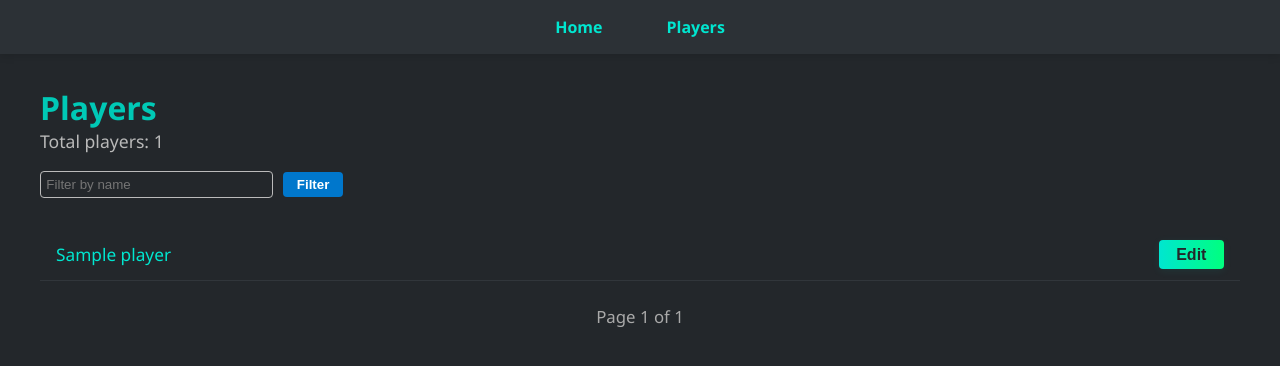
After one commit to DavidHearl/predictions, a Django app: page /players/ in a window 1280 px wide. The commit adds this page. Shown: the top 366 px of the page. Run offline with Django 5.2, Linux system fonts and the light colour scheme; tables that the repository leaves empty hold one stand-in row (values such as "Sample post").

Commit message:
added very basic terrible looking styles

```diff
--- a/data_collection/templates/data_collection/home.html
+++ b/data_collection/templates/data_collection/home.html
@@ -2,5 +2,7 @@
 {% load static %}
 
 {% block content %}
+<div class="container">
     <h1>Welcome to the Home Page</h1>
+</div>
 {% endblock %}
--- /dev/null
+++ b/data_collection/templates/data_collection/players.html
@@ -0,0 +1,47 @@
+{% extends "base.html" %}
+{% load static %}
+
+{% block extra_css %}
+    <link rel="stylesheet" href="{% static 'css/players.css' %}">
+{% endblock %}
+
+{% block content %}
+<div class="container">
+    <h1>Players</h1>
+    <div class="player-counts">
+        <span>Total players: {{ total_count }}</span>
+        {% if query %}
+            <span> | Filtered: {{ filtered_count }}</span>
+        {% endif %}
+    </div>
+    <form method="get" class="player-filter-form">
+        <input type="text" name="q" placeholder="Filter by name" value="{{ query }}">
+        <button type="submit">Filter</button>
+    </form>
+    <ul class="player-list">
+        {% for player in players %}
+            <li class="player-row">
+                <span class="player-name">
+                    <a href="{% url 'player_detail' player.pk %}">{{ player.name }}</a>
+                </span>
+                <span class="player-edit">
+                    <form action="{% url 'player_edit' player.pk %}" method="get">
+                        <button type="submit" class="edit-btn">Edit</button>
+                    </form>
+                </span>
+            </li>
+        {% empty %}
+            <li>No players found.</li>
+        {% endfor %}
+    </ul>
+    <div class="pagination">
+        {% if page_obj.has_previous %}
+            <a href="?q={{ query }}&page={{ page_obj.previous_page_number }}">Previous</a>
+        {% endif %}
+        <span>Page {{ page_obj.number }} of {{ page_obj.paginator.num_pages }}</span>
+        {% if page_obj.has_next %}
+            <a href="?q={{ query }}&page={{ page_obj.next_page_number }}">Next</a>
+        {% endif %}
+    </div>
+</div>
+{% endblock %}
--- a/data_collection/urls.py
+++ b/data_collection/urls.py
@@ -3,4 +3,7 @@ from . import views
 
 urlpatterns = [
     path('', views.home, name='home'),
+    path('players/', views.players, name='players'),
+    path('players/<int:pk>/', views.player_detail, name='player_detail'),
+    path('players/<int:pk>/edit/', views.player_edit, name='player_edit'),
 ]
--- a/data_collection/views.py
+++ b/data_collection/views.py
@@ -1,5 +1,48 @@
-from django.shortcuts import render
+from django.shortcuts import render, get_object_or_404, redirect
+from .models import *
+from .forms import *
+from django.core.paginator import Paginator
 
 
 def home(request):
-    return render(request, 'data_collection/home.html')
+    return render(request, "data_collection/home.html")
+
+
+def players(request):
+    query = request.GET.get("q", "")
+    players_qs = Player.objects.all()
+    if query:
+        players_qs = players_qs.filter(name__icontains=query)
+    total_count = Player.objects.count()
+    filtered_count = players_qs.count()
+    paginator = Paginator(players_qs, 200)
+    page_number = request.GET.get("page")
+    page_obj = paginator.get_page(page_number)
+    return render(
+        request,
+        "data_collection/players.html",
+        {
+            "players": page_obj.object_list,
+            "page_obj": page_obj,
+            "query": query,
+            "total_count": total_count,
+            "filtered_count": filtered_count,
+        },
+    )
+
+
+def player_detail(request, pk):
+    player = get_object_or_404(Player, pk=pk)
+    return render(request, "data_collection/player_detail.html", {"player": player})
+
+
+def player_edit(request, pk):
+    player = get_object_or_404(Player, pk=pk)
+    if request.method == "POST":
+        form = PlayerForm(request.POST, instance=player)
+        if form.is_valid():
+            form.save()
+            return redirect("player_detail", pk=player.pk)
+    else:
+        form = PlayerForm(instance=player)
+    return render(request, "data_collection/player_edit.html", {"form": form, "player": player})
--- /dev/null
+++ b/static/css/players.css
@@ -0,0 +1,101 @@
+.player-counts {
+    margin-bottom: 1em;
+    font-size: 1.1em;
+    color: #b9b9b9;
+}
+
+.player-filter-form {
+    margin-bottom: 1.5em;
+}
+
+.player-filter-form input[type="text"] {
+    padding: 0.4em;
+    border-radius: 4px;
+    border: 1px solid #bbb;
+    width: 220px;
+}
+
+.player-filter-form button {
+    padding: 0.4em 1em;
+    border-radius: 4px;
+    border: none;
+    background: #0077cc;
+    color: #fff;
+    cursor: pointer;
+    margin-left: 0.5em;
+    transition: background 0.2s;
+}
+
+.player-filter-form button:hover {
+    background: #005fa3;
+}
+
+.player-list {
+    list-style: none;
+    padding: 0;
+    margin: 0 0 1.5em 0;
+}
+
+.player-row {
+    display: flex;
+    justify-content: space-between;
+    align-items: center;
+    padding: 0.7em 1em;
+    border-bottom: 1px solid #31363b;
+    background: #23272b;
+    transition: background 0.2s;
+}
+
+.player-row:hover {
+    background: #293036;
+}
+
+.player-name a {
+    color: #00e6d0;
+    font-size: 1.08em;
+    font-weight: 500;
+}
+
+.player-edit {
+    margin-left: 1em;
+}
+
+.edit-btn {
+    background: linear-gradient(90deg, #00e6d0 0%, #00ff7f 100%);
+    color: #23272b;
+    font-weight: bold;
+    border: none;
+    border-radius: 4px;
+    padding: 0.35em 1.1em;
+    cursor: pointer;
+    transition: background 0.2s, color 0.2s;
+    font-size: 1em;
+    box-shadow: 0 2px 8px rgba(0,230,208,0.08);
+    margin: 0;
+}
+
+.edit-btn:hover {
+    background: linear-gradient(90deg, #00ff7f 0%, #00e6d0 100%);
+    color: #23272b;
+}
+
+.pagination {
+    margin-top: 1.5em;
+    text-align: center;
+}
+
+.pagination a {
+    color: #0077cc;
+    text-decoration: none;
+    margin: 0 1em;
+    font-weight: bold;
+}
+
+.pagination a:hover {
+    text-decoration: underline;
+}
+
+.pagination span {
+    color: #a9a9a9;
+    font-size: 1.05em;
+}
--- a/static/css/styles.css
+++ b/static/css/styles.css
@@ -1,3 +1,102 @@
 body {
     font-family: 'Segoe UI', Tahoma, Geneva, Verdana, sans-serif;
+    background: #23272b;
+    color: #e0e6eb;
+    margin: 0;
+    padding: 0;
 }
+
+a {
+    color: #00e6d0;
+    text-decoration: none;
+    transition: color 0.2s;
+}
+
+a:hover {
+    color: #00ff7f;
+    text-decoration: underline;
+}
+
+nav {
+    background: #2c3136;
+    padding: 1em 0;
+    box-shadow: 0 2px 8px rgba(0,0,0,0.12);
+}
+
+nav ul {
+    list-style: none;
+    margin: 0;
+    padding: 0;
+    display: flex;
+    gap: 2em;
+    justify-content: center;
+}
+
+nav li {
+    display: inline;
+}
+
+nav a {
+    color: #00e6d0;
+    font-weight: 600;
+    padding: 0.5em 1em;
+    border-radius: 4px;
+}
+
+nav a:hover, nav a.active {
+    background: #1b2227;
+    color: #00ff7f;
+}
+
+input, button, select, textarea {
+    background: #23272b;
+    color: #e0e6eb;
+    border: 1px solid #3a4047;
+    border-radius: 4px;
+    padding: 0.5em;
+    margin-bottom: 0.5em;
+}
+
+input:focus, button:focus, select:focus, textarea:focus {
+    outline: 2px solid #00e6d0;
+    border-color: #00e6d0;
+}
+
+button {
+    background: linear-gradient(90deg, #00e6d0 0%, #00ff7f 100%);
+    color: #23272b;
+    font-weight: bold;
+    cursor: pointer;
+    border: none;
+    transition: background 0.2s, color 0.2s;
+}
+
+button:hover {
+    background: linear-gradient(90deg, #00ff7f 0%, #00e6d0 100%);
+    color: #23272b;
+}
+
+h1, h2, h3, h4, h5, h6 {
+    color: #00c9b6;
+    margin: 0;
+}
+
+ul, ol {
+    border-radius: 6px;
+    padding: 1em 2em;
+}
+
+::-webkit-scrollbar {
+    width: 10px;
+    background: #23272b;
+}
+::-webkit-scrollbar-thumb {
+    background: #00e6d0;
+    border-radius: 5px;
+}
+
+.container {
+    max-width: 1200px;
+    margin: 0 auto;
+    padding: 2em;
+}
--- a/templates/base.html
+++ b/templates/base.html
@@ -1,5 +1,6 @@
 <!DOCTYPE html>
 <html lang="en">
+
 <head>
     <meta charset="UTF-8">
     <meta name="viewport" content="width=device-width, initial-scale=1.0">
@@ -7,10 +8,22 @@
     {% load static %}
     <link rel="stylesheet" href="{% static 'css/navigation.css' %}">
     <link rel="stylesheet" href="{% static 'css/styles.css' %}">
+
+    {% block extra_css %}{% endblock %}
 </head>
+
 <body>
+    <nav>
+        <ul>
+            <li><a href="{% url 'home' %}">Home</a></li>
+            <li><a href="{% url 'players' %}">Players</a></li>
+        </ul>
+    </nav>
+
     {% block content %}
+        <div class="container">
 
+        </div>
     {% endblock %}
 </body>
 </html>
```
Also changed, not shown: data_collection/forms.py (added, +8 -0 lines), data_collection/templates/data_collection/player_detail.html (added, +17 -0 lines), data_collection/templates/data_collection/player_edit.html (added, +12 -0 lines).
